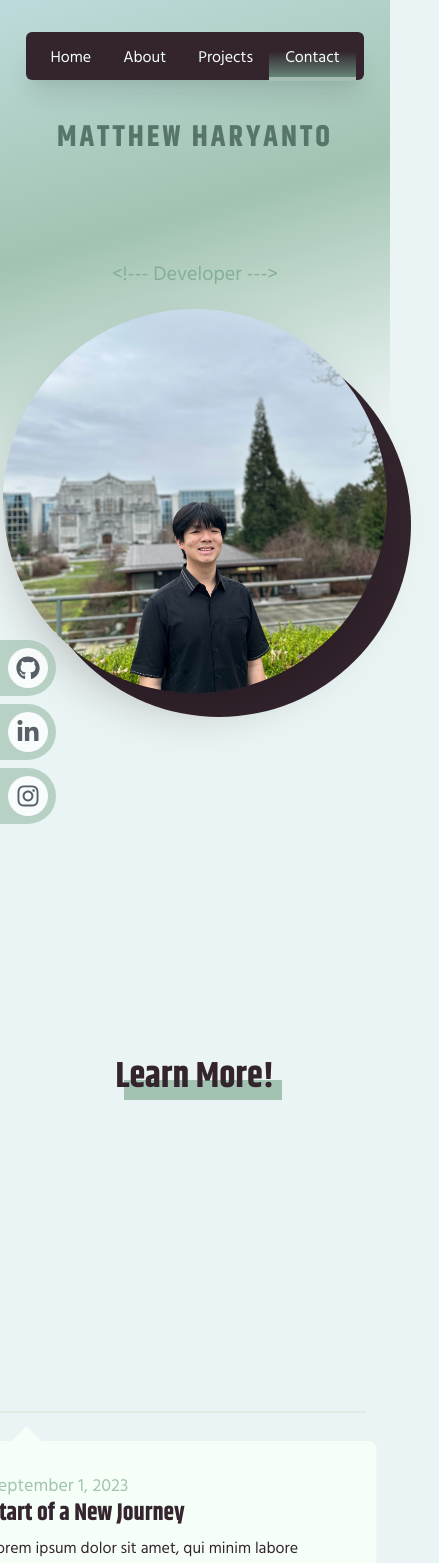
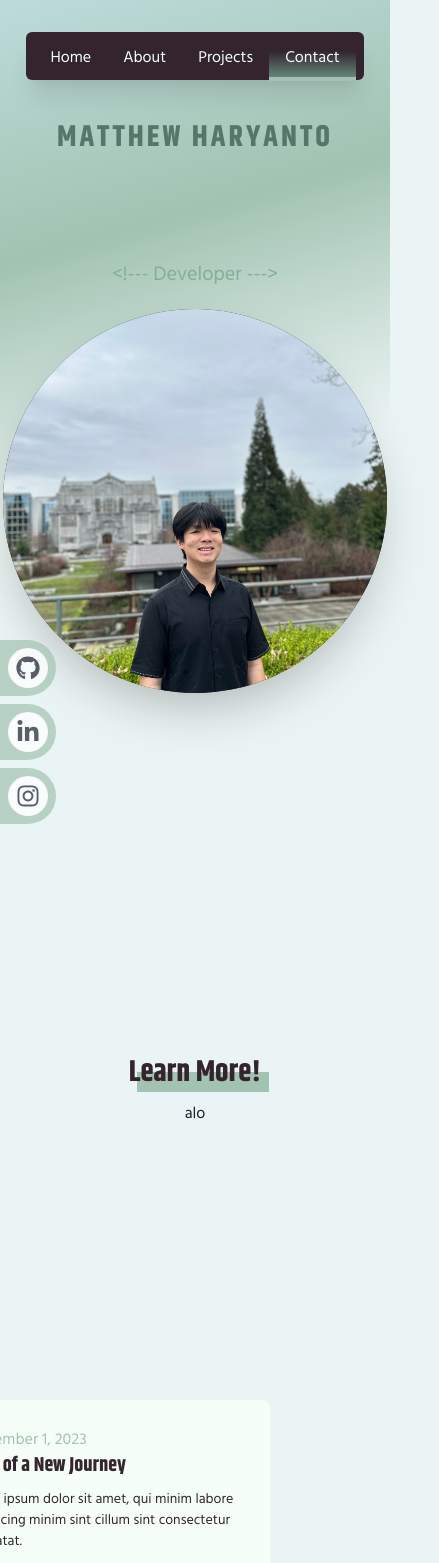
Before and after one commit to MatthewAnder/personal-portfolio, a Next.js app: page / in a window 390 px wide. Shown: the top 1563 px of the page, 439 px wide, since content can reach past the window. Built offline with nearby package versions, Linux system fonts and the light colour scheme.

Commit message:
fix: some minor responsive changes

```diff
--- a/src/app/globals.css
+++ b/src/app/globals.css
@@ -1,37 +1,3 @@
-:root {
-  --primary: #ebf4f4;
-  --secondary: rgba(31, 209, 253, 0.4);
-  --tertiary: rgba(31, 209, 253, 0.6);
-}
-
-/* width */
-::-webkit-scrollbar {
-  width: 10px;
-}
-
-/* Track */
-::-webkit-scrollbar-track {
-  border-radius: 10px;
-}
-
-/* Handle */
-::-webkit-scrollbar-thumb {
-  background: #bddbdb;
-  border-radius: 10px;
-}
-
-/* Handle on hover */
-::-webkit-scrollbar-thumb:hover {
-  background: #9cc9c9;
-}
-
-input:-webkit-autofill,
-input:-webkit-autofill:focus {
-  transition:
-    background-color 600000s 0s,
-    color 600000s 0s;
-}
-
 input[data-autocompleted] {
   background-color: transparent !important;
 }
--- a/src/app/layout.tsx
+++ b/src/app/layout.tsx
@@ -14,7 +14,7 @@ export default function RootLayout({
   return (
     <html lang="en" style={{ scrollBehavior: "smooth" }}>
       <head>
-        <meta name="viewport" content="width=device-width, initial-scale=1" />
+        <meta name="viewport" content="width=device-width, initial-scale=1.0" />
       </head>
       <body>
         <Providers>
--- a/src/app/page.tsx
+++ b/src/app/page.tsx
@@ -12,6 +12,7 @@ import {
   Text,
   VStack,
   chakra,
+  useBreakpointValue,
 } from "@chakra-ui/react";
 import { motion } from "framer-motion";
 
@@ -25,7 +26,7 @@ const MotionBox = motion(Box);
 
 const Page = () => {
   return (
-    <Box>
+    <Box position="relative" w={"100%"}>
       <Home />
       <About />
       <Projects />
@@ -45,6 +46,7 @@ const Home = () => {
       bgGradient={
         "linear(164deg, background.200 0%, primary.main, background.main 50%)"
       }
+      userSelect={"none"}
     >
       <Flex
         flexDir={{ base: "column", lg: "row" }}
@@ -95,6 +97,7 @@ const Title = () => {
 };
 
 const Picture = () => {
+  const isMobile = useBreakpointValue({ base: true, lg: false });
   return (
     <Tilt>
       <MotionBox
@@ -115,15 +118,15 @@ const Picture = () => {
         _before={{
           content: "''",
           position: "absolute",
-          top: "1.5em",
-          left: "1.5em",
+          top: isMobile ? "0px" : "1em",
+          left: isMobile ? "0px" : "1em",
           transformOrigin: "center",
           height: "100%",
           width: "100%",
           background: "text.main",
           borderRadius: "full",
           transformStyle: "preserve-3d",
-          transform: "translateZ(-50px)",
+          transform: "translateZ(-50px) ",
         }}
       >
         <Image
--- a/src/components/Navbar.tsx
+++ b/src/components/Navbar.tsx
@@ -70,7 +70,7 @@ const Navbar = () => {
     useActiveSectionContext();
 
   return (
-    <Center>
+    <Center userSelect={"none"}>
       <Flex
         as={motion.div}
         layout
--- a/src/components/SectionHeading.tsx
+++ b/src/components/SectionHeading.tsx
@@ -47,7 +47,7 @@ const SectionHeading = ({ label }: SectiongHeading) => {
         ref={headingRef}
         style={{ opacity, x, scale }}
         as={"h1"}
-        fontSize={"4xl"}
+        fontSize={{ base: "3xl", md: "4xl" }}
         color={"text.main"}
       >
         {label}
--- a/src/components/Timeline.tsx
+++ b/src/components/Timeline.tsx
@@ -11,19 +11,21 @@ import {
 
 import { milestones } from "@/lib/data";
 import { useRef } from "react";
+import { motion, useScroll, useTransform } from "framer-motion";
 
-const cardSize: ChakraProps = { p: { base: 3, sm: 6 }, my: 5, h: "13em" };
+const cardSize: ChakraProps = {
+  px: { base: 3, sm: 6 },
+  my: 5,
+  h: { base: "11em", md: "13em" },
+};
 
 const Milestones = () => {
-  const isMobile = useBreakpointValue({ base: true, md: false });
-  const isDesktop = useBreakpointValue({ base: false, md: true });
-
   return (
-    <Flex maxWidth="7xl" p={{ base: 2, sm: 10 }}>
+    <Flex maxWidth={"7xl"} p={{ base: 7, sm: 10 }}>
       {milestones.map((milestone) => (
-        <Flex key={milestone.id} mt="10px" mx={5} flexDir={"column"}>
-          {/* Desktop view(left card) */}
-          {isDesktop && milestone.id % 2 === 0 && (
+        <Flex key={milestone.id} flexDir={"column"}>
+          {/* Desktop view(bottom card) */}
+          {milestone.id % 2 === 0 && (
             <>
               <EmptyCard />
               <LineWithDot />
@@ -31,16 +33,8 @@ const Milestones = () => {
             </>
           )}
 
-          {/* Mobile view */}
-          {isMobile && (
-            <>
-              <LineWithDot />
-              <Card {...milestone} />
-            </>
-          )}
-
-          {/* Desktop view(right card) */}
-          {isDesktop && milestone.id % 2 !== 0 && (
+          {/* Desktop view(top card) */}
+          {milestone.id % 2 !== 0 && (
             <>
               <Card {...milestone} />
               <LineWithDot />
@@ -61,31 +55,28 @@ interface CardProps {
 }
 
 const Card = ({ id, title, description, date }: CardProps) => {
-  // For even id show card on left side
-  // For odd id show card on right side
+  // For even id show card on bottom side
+  // For odd id show card on top side
   const isEvenId = id % 2 === 0;
   let borderWidthValue = isEvenId ? "0 15px 15px 15px" : "15px 15px 0 15px";
   let topValue = isEvenId ? "-15px" : "unset";
   let botValue = isEvenId ? "unset" : "-15px";
 
-  const ref = useRef(null);
+  const MotionStack = motion(HStack);
+
+  const target = useRef<HTMLDivElement>(null);
 
   const isMobile = useBreakpointValue({ base: true, md: false });
-  if (isMobile) {
-    topValue = "-15px";
-    botValue = "unset";
-    borderWidthValue = "0 15px 15px 15px";
-  }
 
   return (
-    <HStack
+    <MotionStack
       sx={cardSize}
       pos="relative"
       bg={"accent.main"}
-      spacing={5}
+      spacing={isMobile ? 3 : 5}
       rounded="lg"
       alignItems="center"
-      width={"25em"}
+      width={isMobile ? "20em" : "25em"}
       _before={{
         content: `""`,
         position: "absolute",
@@ -95,45 +86,39 @@ const Card = ({ id, title, description, date }: CardProps) => {
         top: topValue,
         bottom: botValue,
         left: "35px",
-        display: "block",
       }}
     >
       <Box>
         <Text
-          fontSize="lg"
+          fontSize={isMobile ? "md" : "lg"}
           color={isEvenId ? "secondary.main" : "primary.main"}
         >
           {date}
         </Text>
 
-        <VStack spacing={2} mb={3} textAlign="left">
+        <VStack spacing={2} mb={isMobile ? 0 : 3} textAlign="left">
           <chakra.h1
-            fontSize="2xl"
-            lineHeight={1.2}
+            fontSize={isMobile ? "xl" : "2xl"}
+            lineHeight={{ md: 1.2 }}
             w="100%"
             fontFamily={"Khand-Bold"}
           >
             {title}
           </chakra.h1>
-          <Text fontSize="md">{description}</Text>
+          <Text fontSize={isMobile ? "sm" : "md"}> {description}</Text>
         </VStack>
       </Box>
-    </HStack>
+    </MotionStack>
   );
 };
 
 const LineWithDot = () => {
   return (
-    <Flex
-      pos="relative"
-      alignItems="center"
-      mr={{ base: "40px", md: "40px" }}
-      ml={{ base: "0", md: "40px" }}
-    >
+    <Flex pos="relative" alignItems="center" mx={"40px"}>
       <chakra.span
         position="absolute"
         left={0}
-        width="100vw"
+        width="150%"
         border="1px solid"
         borderColor={"primary.100"}
         top={"50%"}
@@ -149,7 +134,7 @@ const LineWithDot = () => {
           backgroundRepeat="no-repeat"
           backgroundPosition="center center"
           bg={"text.main"}
-          borderRadius="100px"
+          borderRadius="full"
           backgroundImage="none"
           opacity={1}
         ></Box>
--- a/src/components/sections/About.tsx
+++ b/src/components/sections/About.tsx
@@ -12,7 +12,7 @@ const About = () => {
     target: horizontalContainer,
   });
 
-  const x = useTransform(scrollYProgress, [0, 1], ["20%", "-95%"]);
+  const x = useTransform(scrollYProgress, [0, 1], ["20%", "-100%"]);
   return (
     <Flex
       id="about"
@@ -23,15 +23,15 @@ const About = () => {
       w={"100%"}
     >
       <SectionHeading label="Learn More!" />
-      <Box w={"100em"}></Box>
-      <Box position={"relative"} w={"100%"} h={"400vh"}>
+      <Box h={"10vh"}>alo</Box>
+      <Box position={"relative"} w={"100%"} h={"500vh"}>
         <Flex
           position={"sticky"}
           w={"100%"}
           top={0}
           h={"100vh"}
-          overflow={"hidden"}
           alignItems={"center"}
+          overflowX={"hidden"}
         >
           <motion.div style={{ x }}>
             <Milestones />
--- a/src/components/sections/Projects.tsx
+++ b/src/components/sections/Projects.tsx
@@ -75,8 +75,8 @@ const Projects = () => {
       <Grid
         templateColumns={{ md: "repeat(2,1fr)", lg: "repeat(3, 1fr)" }}
         position={"relative"}
-        gap={10}
-        w={"80%"}
+        gridRowGap={{ base: 2, md: 8 }}
+        gridColumnGap={{ md: 10 }}
         h={"100%"}
       >
         {projectsData.map(
```
